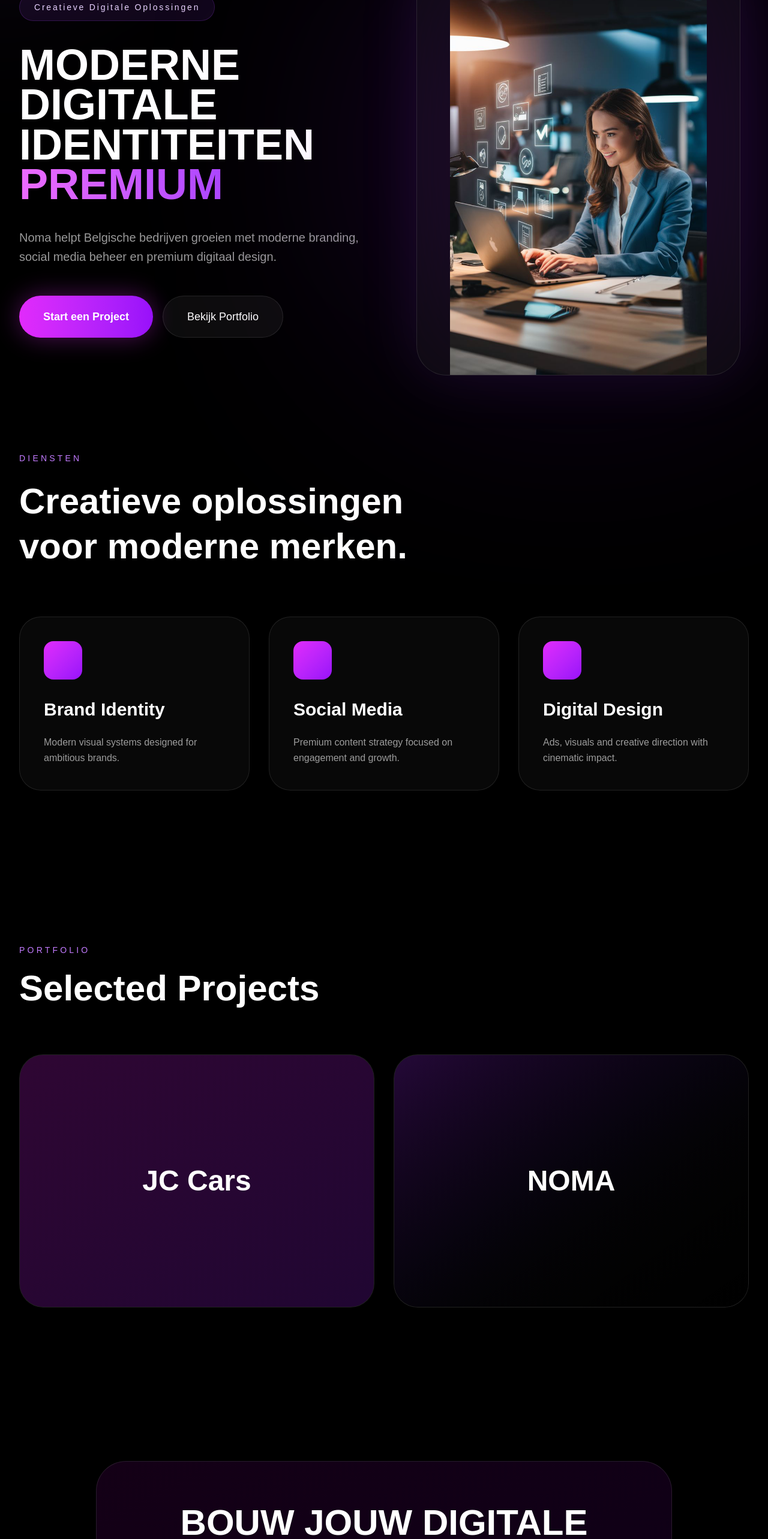
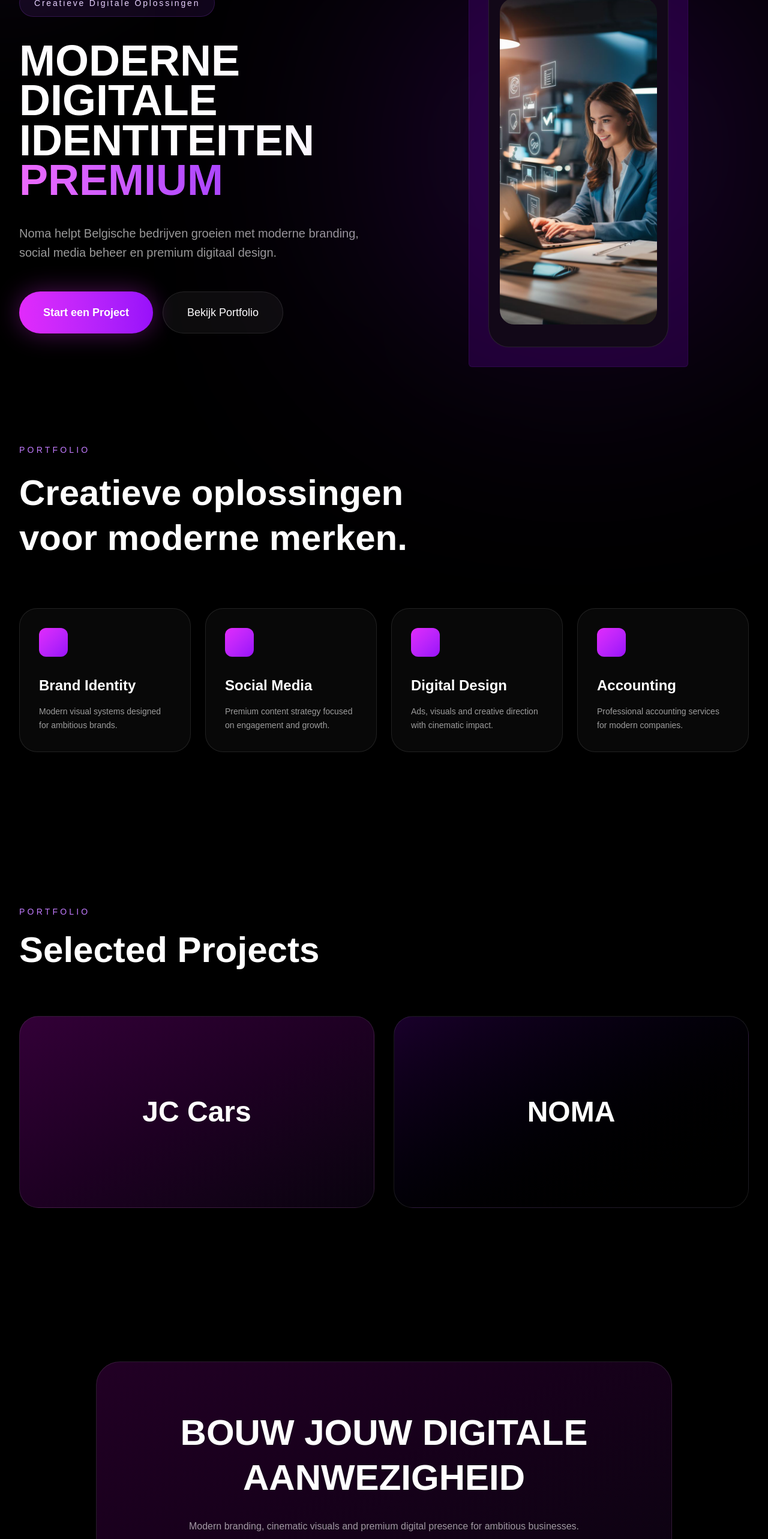
Before and after one commit to manoelchagasneto-ops/noma-digital, a Next.js app: page / in a window 1280 px wide. Shown: the part 234-2800 px from the top of the page at 60% size. Built offline with nearby package versions, Linux system fonts and the light colour scheme.

Commit message:
mobile update

```diff
--- a/app/page.tsx
+++ b/app/page.tsx
@@ -5,7 +5,6 @@ import { useEffect, useState } from "react"
 type Language = "nl" | "en"
 
 export default function Home() {
-
   const [language, setLanguage] = useState<Language>("nl")
   const [cursor, setCursor] = useState({ x: 0, y: 0 })
   const [scroll, setScroll] = useState(0)
@@ -151,7 +150,7 @@ export default function Home() {
 
           </nav>
 
-          {/* LANG */}
+          {/* LANGUAGE */}
           <div className="flex items-center gap-1 lg:gap-2 border border-white/10 bg-white/5 rounded-full p-1">
 
             <button
@@ -184,10 +183,10 @@ export default function Home() {
       {/* HERO */}
       <section className="min-h-screen flex items-center pt-32 lg:pt-40">
 
-        <div className="max-w-7xl mx-auto px-4 lg:px-8 grid lg:grid-cols-2 gap-14 lg:gap-20 items-center w-full">
+        <div className="max-w-7xl mx-auto px-4 lg:px-8 grid lg:grid-cols-2 gap-20 items-center w-full">
 
           {/* LEFT */}
-          <div className="order-2 lg:order-1">
+          <div>
 
             <div className="inline-flex px-5 lg:px-6 py-2 lg:py-3 rounded-full border border-purple-500/20 bg-purple-500/10 text-purple-200 tracking-[0.2em] text-xs lg:text-sm mb-8 lg:mb-10">
               {t[language].badge}
@@ -229,18 +228,24 @@ export default function Home() {
 
           </div>
 
-          {/* RIGHT */}
-          <div className="relative flex justify-center order-1 lg:order-2">
+          {/* RIGHT IMAGE */}
+          <div className="relative flex justify-center">
 
-            <div className="absolute w-[350px] lg:w-[650px] h-[350px] lg:h-[650px] rounded-full bg-purple-600/20 blur-[120px] lg:blur-[180px]" />
+            <div className="absolute w-[650px] h-[650px] rounded-full bg-purple-600/20 blur-[180px]" />
 
-            <div className="relative w-full max-w-[340px] sm:max-w-[420px] lg:max-w-[540px] h-[480px] lg:h-[700px] rounded-[36px] lg:rounded-[50px] border border-white/10 bg-white/[0.04] backdrop-blur-3xl overflow-hidden shadow-[0_0_100px_rgba(168,85,247,0.12)] flex items-end justify-center">
+            {/* OUTSIDE FRAME */}
+            <div className="relative p-8 bg-purple-700/20 border border-purple-500/10 rounded-[6px]">
+
+              {/* INSIDE FRAME */}
+              <div className="relative w-full max-w-[250px] lg:max-w-[300px] h-[520px] lg:h-[620px] rounded-[34px] border border-white/10 bg-[#120818] overflow-hidden flex items-center justify-center">
 
                 <img
                   src="/hero.png"
                   alt="Hero"
-                className="h-[85%] lg:h-[92%] object-contain object-bottom relative z-10 hover:scale-[1.02] transition duration-700"
+                  className="w-[88%] h-[88%] object-cover rounded-[24px]"
                 />
+
+              </div>
 
             </div>
 
@@ -259,16 +264,18 @@ export default function Home() {
         <div className="mb-16 lg:mb-20">
 
           <p className="text-purple-400 tracking-[0.3em] uppercase text-xs lg:text-sm">
-            {t[language].services}
+            Portfolio
           </p>
 
           <h3 className="text-4xl lg:text-6xl font-black mt-5 lg:mt-6 max-w-3xl leading-tight">
-            {t[language].servicesTitle}
+            Creatieve oplossingen
+            <br />
+            voor moderne merken.
           </h3>
 
         </div>
 
-        <div className="grid md:grid-cols-3 gap-6 lg:gap-8">
+        <div className="grid md:grid-cols-2 lg:grid-cols-4 gap-6">
 
           {[
             {
@@ -285,20 +292,25 @@ export default function Home() {
               title: "Digital Design",
               desc: "Ads, visuals and creative direction with cinematic impact.",
             },
+
+            {
+              title: "Accounting",
+              desc: "Professional accounting services for modern companies.",
+            },
           ].map((item) => (
 
             <div
               key={item.title}
-              className="rounded-[30px] lg:rounded-[36px] border border-white/10 bg-white/[0.03] p-8 lg:p-10 hover:-translate-y-2 transition duration-500"
+              className="rounded-[30px] border border-white/10 bg-white/[0.03] p-8 hover:-translate-y-2 transition duration-500"
             >
 
-              <div className="w-14 lg:w-16 h-14 lg:h-16 rounded-2xl bg-gradient-to-br from-fuchsia-500 to-purple-600 mb-6 lg:mb-8" />
+              <div className="w-12 h-12 rounded-xl bg-gradient-to-br from-fuchsia-500 to-purple-600 mb-8" />
 
-              <h4 className="text-2xl lg:text-3xl font-bold">
+              <h4 className="text-2xl font-bold">
                 {item.title}
               </h4>
 
-              <p className="mt-4 lg:mt-6 text-white/60 leading-relaxed">
+              <p className="mt-4 text-white/60 leading-relaxed text-sm">
                 {item.desc}
               </p>
 
@@ -330,43 +342,35 @@ export default function Home() {
 
         <div className="grid lg:grid-cols-2 gap-6 lg:gap-8">
 
-          <div className="rounded-[32px] lg:rounded-[40px] border border-white/10 bg-white/[0.03] overflow-hidden">
-
-            <div className="h-[260px] lg:h-[420px] bg-gradient-to-br from-fuchsia-600/20 to-purple-700/20 flex items-center justify-center text-3xl lg:text-5xl font-black">
+          <div className="rounded-[32px] border border-white/10 bg-gradient-to-br from-fuchsia-700/30 to-purple-900/10 h-[320px] flex items-center justify-center text-5xl font-black">
             JC Cars
           </div>
 
-          </div>
-
-          <div className="rounded-[32px] lg:rounded-[40px] border border-white/10 bg-white/[0.03] overflow-hidden">
-
-            <div className="h-[260px] lg:h-[420px] bg-gradient-to-br from-purple-600/20 to-black flex items-center justify-center text-3xl lg:text-5xl font-black">
+          <div className="rounded-[32px] border border-white/10 bg-gradient-to-br from-purple-700/20 to-black h-[320px] flex items-center justify-center text-5xl font-black">
             NOMA
-            </div>
-
           </div>
 
         </div>
 
       </section>
 
-      {/* CONTACT */}
+      {/* CTA */}
       <section
         id="contact"
         className="max-w-5xl mx-auto px-4 lg:px-8 py-24 lg:py-32"
       >
 
-        <div className="rounded-[36px] lg:rounded-[50px] border border-white/10 bg-gradient-to-br from-fuchsia-600/10 to-purple-700/10 p-8 lg:p-16 text-center">
+        <div className="rounded-[40px] border border-white/10 bg-gradient-to-br from-fuchsia-700/20 to-purple-900/10 p-10 lg:p-20 text-center">
 
           <h3 className="text-4xl lg:text-6xl font-black leading-tight">
             {t[language].cta}
           </h3>
 
-          <p className="mt-6 lg:mt-8 text-white/60 max-w-2xl mx-auto text-base lg:text-lg leading-relaxed">
+          <p className="mt-8 text-white/60 max-w-2xl mx-auto">
             Modern branding, cinematic visuals and premium digital presence for ambitious businesses.
           </p>
 
-          <button className="mt-10 lg:mt-12 px-8 lg:px-10 py-4 lg:py-5 rounded-full bg-gradient-to-r from-fuchsia-500 to-purple-600 text-base lg:text-lg font-semibold hover:scale-105 transition">
+          <button className="mt-10 px-10 py-5 rounded-full bg-gradient-to-r from-fuchsia-500 to-purple-600 font-semibold hover:scale-105 transition">
             {t[language].contact}
           </button>
 
@@ -375,7 +379,7 @@ export default function Home() {
       </section>
 
       {/* FOOTER */}
-      <footer className="border-t border-white/10 py-8 lg:py-10 text-center text-white/40 text-xs lg:text-sm px-4">
+      <footer className="border-t border-white/10 py-10 text-center text-white/40 text-sm">
         © 2026 NOMA DIGITAL STUDIO • BELGIUM
       </footer>
 
```
Lines whose indentation alone changed are shown as unchanged.
